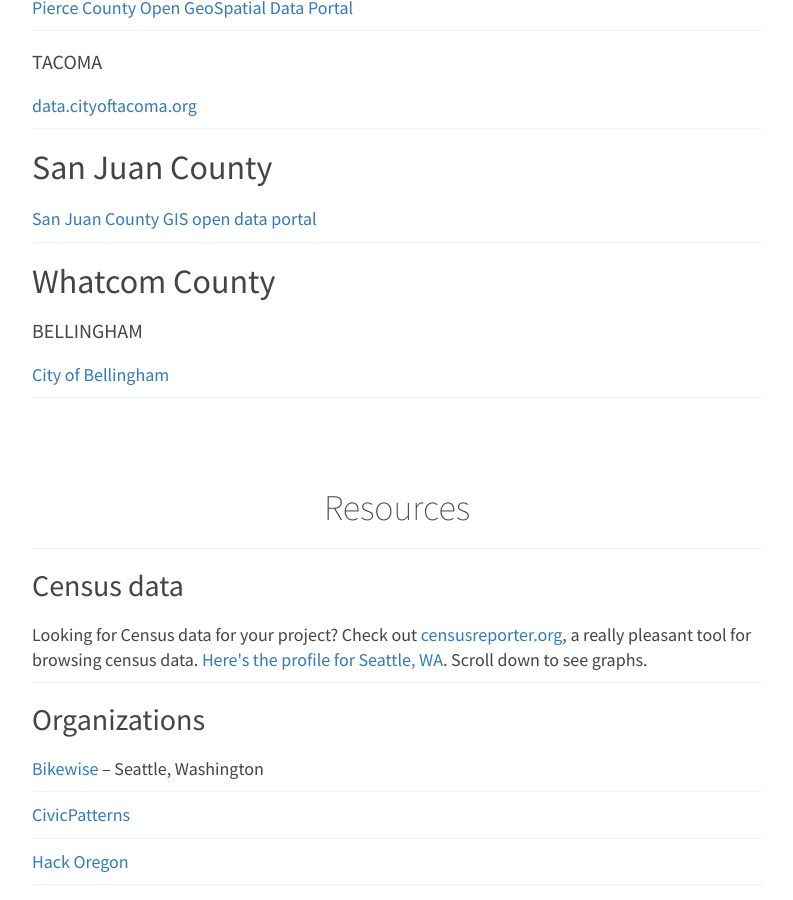
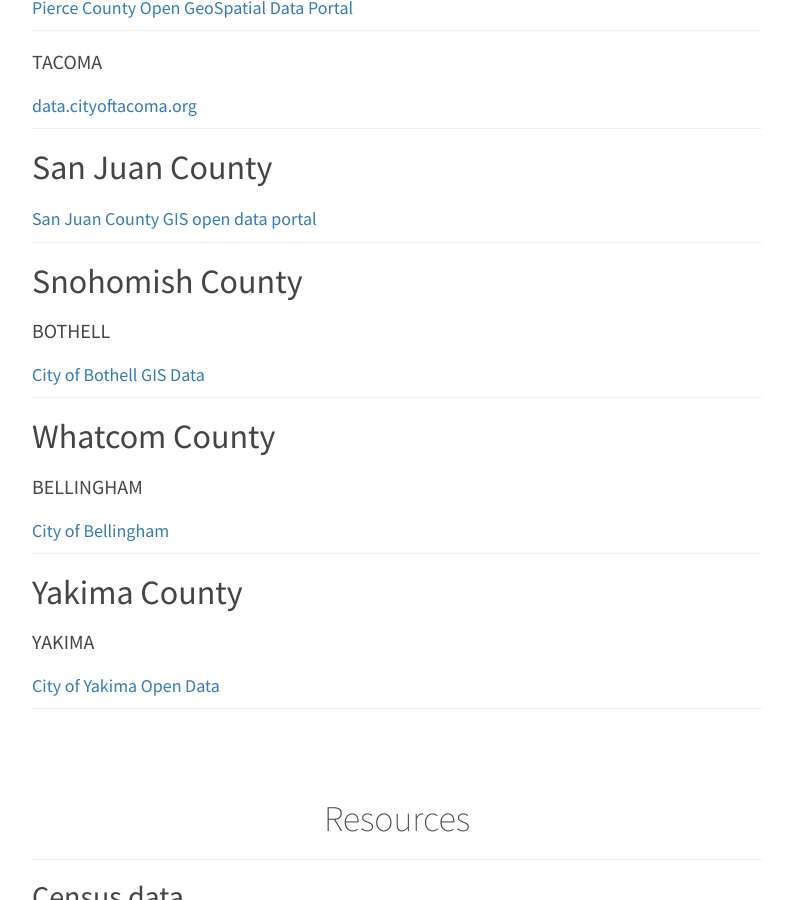
Before and after one commit to nwdata/nwdata.org, a Jekyll site: the page built from index.html, in a window 1280 px wide and 900 px high, scrolled down 4683 px. Shown: the whole window, without its empty margins (243-1036 px from the left). Built offline with Jekyll 4.4.1, drawn with Linux system fonts in a browser that asks for light colours; nearby versions of some CDN libraries.

Commit message:
issue #65,#66

```diff
--- a/_data/data.yml
+++ b/_data/data.yml
@@ -133,9 +133,23 @@
       - title: San Juan County GIS open data portal
         url: http://data.sjcgis.opendata.arcgis.com/
 
+    - name: Snohomish County
+      cities:
+        - name: Bothell
+          links:
+          - title: City of Bothell GIS Data
+            url: http://www.bothellwa.gov/238/GIS-Data
+
     - name: Whatcom County
       cities:
         - name: Bellingham
           links:
           - title: City of Bellingham
             url: http://cob.org/services/maps/
+
+    - name: Yakima County
+      cities:
+        - name: Yakima
+          links:
+          - title: City of Yakima Open Data
+            url: http://opendata.yakimawa.gov/
```
